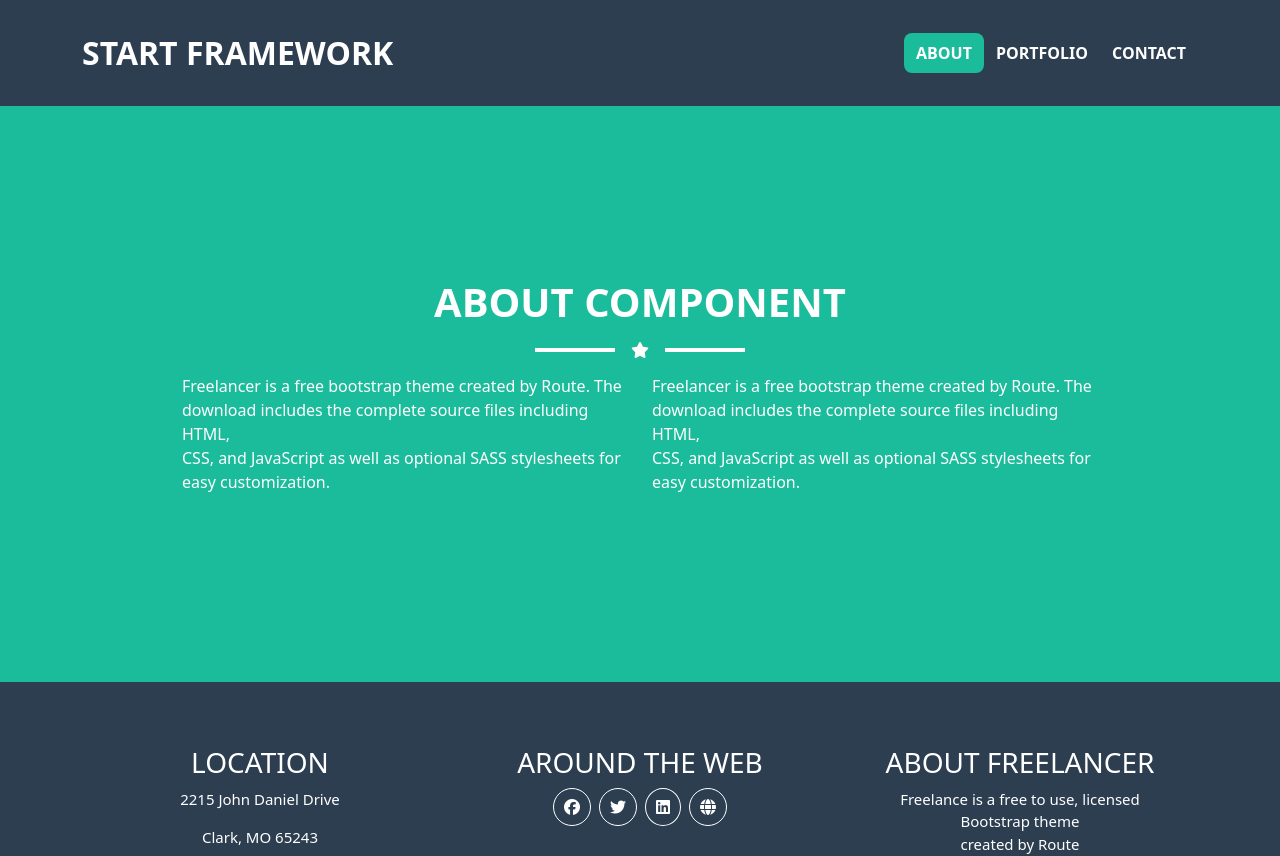
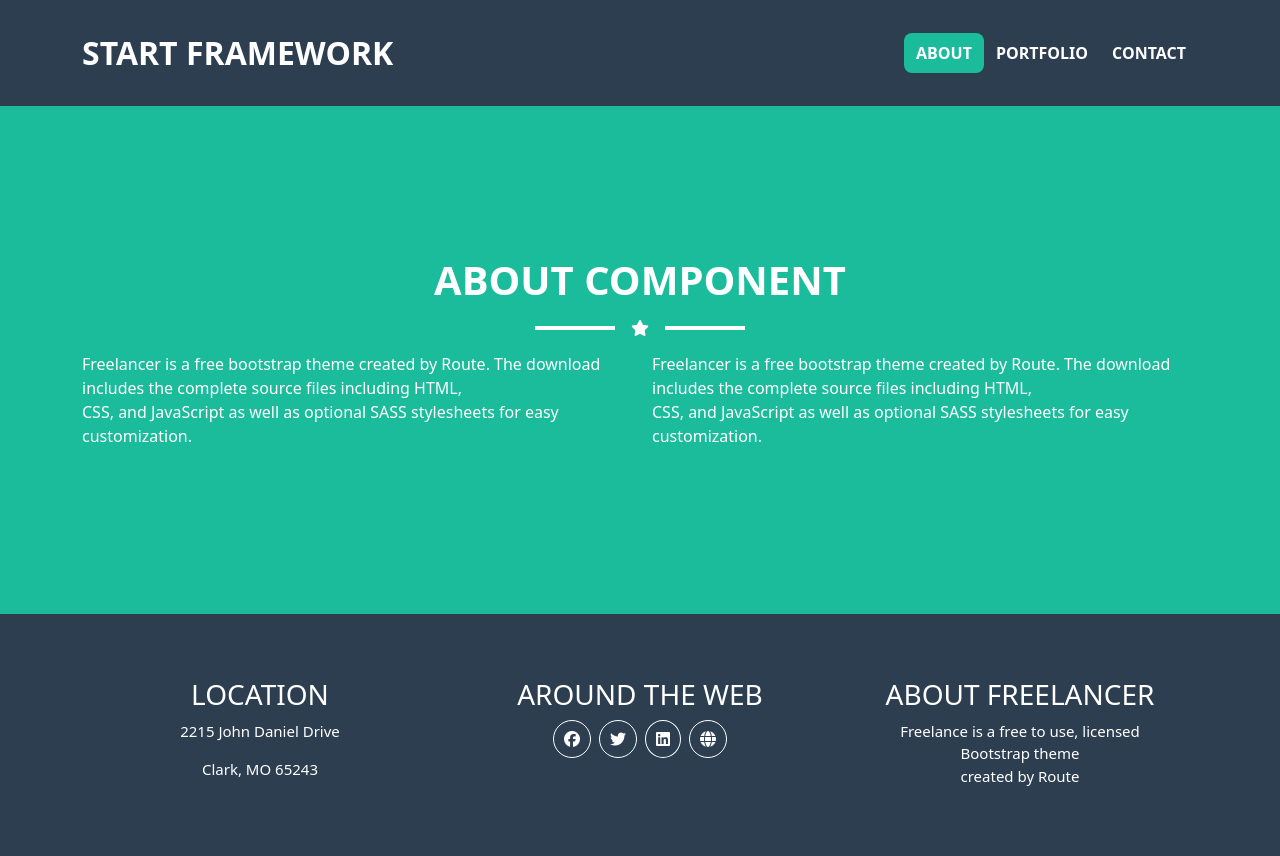
Before and after one commit to AbdelazizKishk/First-App-Angular, an Angular app: page /#/about in a window 1280 px wide. Shown: the top 856 px of the page. Built offline with nearby package versions, Linux system fonts and the light colour scheme.

Commit message:
editabout

```diff
--- a/src/app/about/about.component.css
+++ b/src/app/about/about.component.css
@@ -1,7 +1,7 @@
 .about {
   background-color: #1abc9c;
   color: #fff;
-  padding: 172px 170px;
+  padding: 150px 20px;
 }
 .about .line {
   height: 4px;
--- a/src/app/about/about.component.html
+++ b/src/app/about/about.component.html
@@ -1,4 +1,6 @@
-<section class="about">
+<section
+  class="about d-flex justify-content-center align-items-center flex-column"
+>
   <h2 class="text-uppercase fs-1 fw-bold pb-2 text-center">about component</h2>
   <div class="d-flex justify-content-center align-items-center mb-3">
     <div class="line me-3"></div>
```
